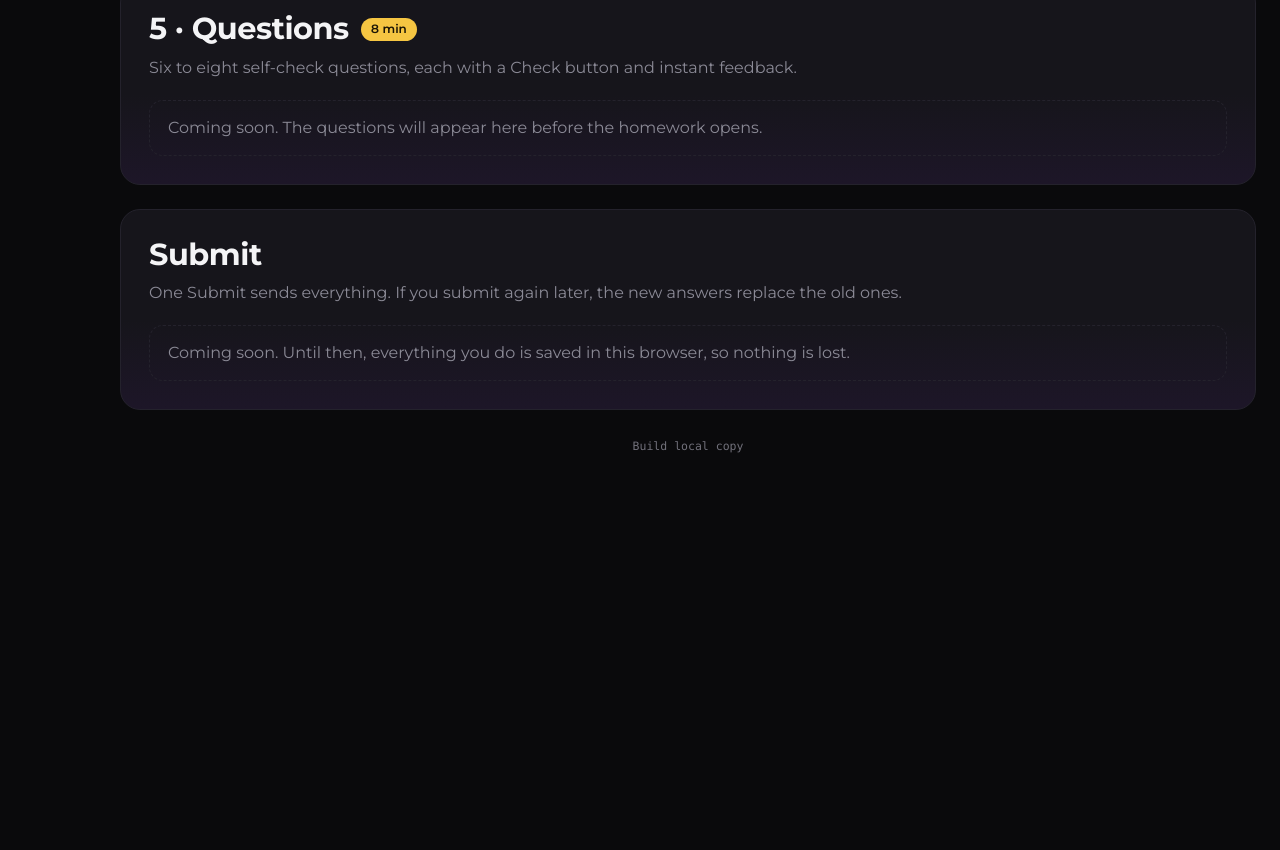
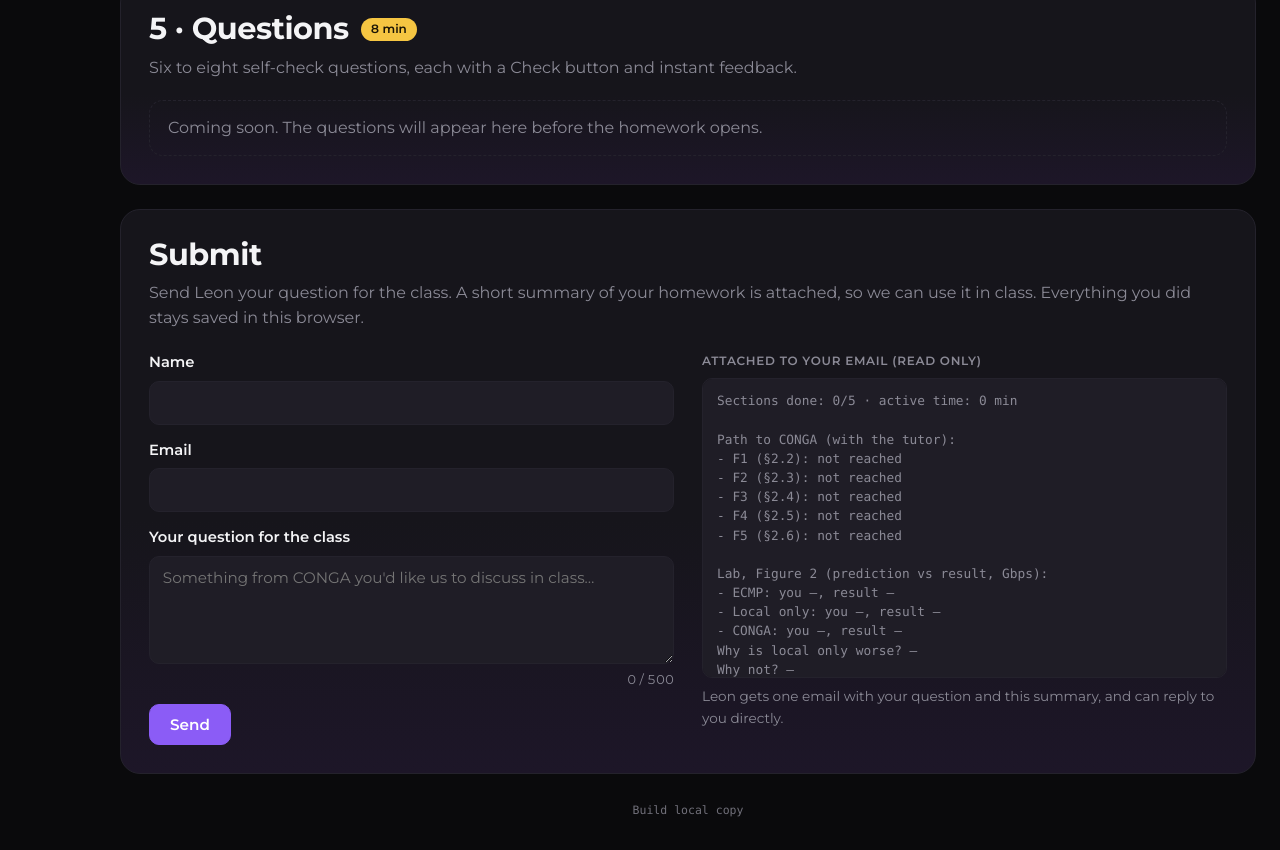
Before and after one commit to leonshumil/load_balancing, a plain HTML site: page site/public/hw/index.html in a window 1280 px wide. Shown: the part 4765-5615 px from the top of the page. Before the commit the page ends 5251 px from the top, so only its background shows below. Drawn offline with Linux system fonts and the light colour scheme; a web font is replaced by a local one.

Commit message:
feat: Submit emails Leon via Web3Forms (step 07): name, email, a question for the class, plus a short homework summary
- hw/js/submit/model.js (tests first, fetch mocked): validation (required, email shape, question
  10-500 chars), collect() reads each section's saved state through its own restore(), buildSummary()
  (progress, Path to CONGA per fork vs the paper, Lab Fig 2 predictions vs results, both answers;
  <= 2000 chars), the Web3Forms payload (subject, from_name, email + replyto = the student, botcheck
  honeypot) and send() (one POST, success:false / HTTP / network errors become a clear message)
- view: form in #submit with a live counter and inline errors, the read-only summary beside it;
  "Sending…", then "Sent. Thanks, see you in class." and a lock ("Send again" unlocks); on error the
  text is kept. Name, email and the question draft survive a reload
- shared/config.js: WEB3FORMS_KEY (public by design), empty until the key is set: Send then says so

Co-Authored-By: Claude Opus 5.5 <noreply@anthropic.com>

```diff
--- a/site/public/hw/hw.css
+++ b/site/public/hw/hw.css
@@ -478,3 +478,28 @@ textarea.input { resize: vertical; width: 100%; }
 
 /* sections not built yet (Questions: step 09, Submit: step 07) */
 .coming-soon { margin: 0; padding: 14px 18px; border: 1px dashed var(--border); border-radius: var(--radius-md); color: var(--muted); }
+
+/* ---------- Submit (step 07) ---------- */
+.sub-grid { display: grid; grid-template-columns: minmax(0, 1fr) minmax(0, 1fr); gap: 28px; align-items: start; }
+.sub-form { display: flex; flex-direction: column; gap: 14px; }
+.sub-fields { display: flex; flex-direction: column; gap: 14px; margin: 0; padding: 0; border: 0; min-width: 0; }
+.sub-fields:disabled { opacity: 0.7; }
+.sub-field { display: flex; flex-direction: column; gap: 6px; }
+.sub-label { font-weight: 600; font-size: 0.92rem; }
+.sub-field .input { width: 100%; }
+.sub-field .input[aria-invalid="true"] { border-color: var(--bad); }
+.sub-count { align-self: flex-end; color: var(--muted); font-size: 0.8rem; font-variant-numeric: tabular-nums; }
+.sub-count.is-over { color: var(--bad); }
+.sub-err { margin: 0; color: var(--bad); font-size: 0.85rem; }
+.sub-err:empty { display: none; }
+.sub-hp { position: absolute; left: -9999px; width: 1px; height: 1px; opacity: 0; }
+.sub-actions { display: flex; align-items: center; gap: 12px; flex-wrap: wrap; }
+.sub-status { margin: 0; font-size: 0.92rem; }
+.sub-status:empty { display: none; }
+.sub-status.is-ok { color: var(--ok); font-weight: 600; }
+.sub-status.is-bad { color: var(--bad); }
+.sub-attach { display: flex; flex-direction: column; gap: 8px; min-width: 0; }
+.sub-attach .label { margin: 0; }
+.sub-summary { margin: 0; max-height: 300px; overflow: auto; padding: 12px 14px; border: 1px solid var(--border); border-radius: var(--radius-sm);
+  background: var(--panel-raised); color: var(--muted); font: 0.8rem/1.5 var(--font-mono); white-space: pre-wrap; }
+.sub-note { margin: 0; color: var(--muted); font-size: 0.85rem; }
--- a/site/public/hw/index.html
+++ b/site/public/hw/index.html
@@ -202,9 +202,9 @@
       <section id="submit" class="part panel" aria-labelledby="submit-title">
         <header class="section-head">
           <div class="section-title-row"><h2 id="submit-title">Submit</h2></div>
-          <p class="subtitle">One Submit sends everything. If you submit again later, the new answers replace the old ones.</p>
+          <p class="subtitle">Send Leon your question for the class. A short summary of your homework is attached, so we can use it in class. Everything you did stays saved in this browser.</p>
         </header>
-        <p class="coming-soon">Coming soon. Until then, everything you do is saved in this browser, so nothing is lost.</p>
+        <div class="sub" data-submit><noscript><p class="coming-soon">Submit needs JavaScript.</p></noscript></div>
       </section>
 
       <footer class="build-stamp">Build <!--BUILD-->local copy<!--/BUILD--></footer>
--- /dev/null
+++ b/site/public/hw/js/submit/model.js
@@ -0,0 +1,139 @@
+// Submit by email (step 07): pure logic, no DOM. One email to Leon through Web3Forms
+// (https://docs.web3forms.com): no database. The access key is public by design.
+// Web3Forms uses `email` as the Reply-To; we also send `replyto` explicitly.
+
+import { FORKS, TREE } from "../path/model.js";
+import * as T from "../tutor/model.js";
+import * as L from "../lab/state.js";
+
+export const ENDPOINT = "https://api.web3forms.com/submit";
+export const QUESTION_MIN = 10;
+export const QUESTION_MAX = 500;
+export const SUMMARY_MAX = 2000;
+const SECTIONS = 5;
+const EMAIL = /^[^\s@]+@[^\s@]+\.[^\s@]{2,}$/;
+
+/** { ok, errors: { name?, email?, question? } } (messages are shown next to the fields). */
+export function validate({ name, email, question }) {
+  const errors = {};
+  if (!String(name ?? "").trim()) errors.name = "Please enter your name.";
+  const e = String(email ?? "").trim();
+  if (!e) errors.email = "Please enter your email.";
+  else if (!EMAIL.test(e)) errors.email = "That doesn't look like an email address.";
+  const q = String(question ?? "").trim();
+  if (q.length < QUESTION_MIN) errors.question = `Please write at least ${QUESTION_MIN} characters.`;
+  else if (q.length > QUESTION_MAX) errors.question = `Please keep it under ${QUESTION_MAX} characters.`;
+  return { ok: Object.keys(errors).length === 0, errors };
+}
+
+/** Whitespace collapsed; longer than `max` is cut with "…". */
+export function clip(text, max) {
+  const t = String(text ?? "").replace(/\s+/g, " ").trim();
+  return t.length <= max ? t : `${t.slice(0, max - 1)}…`;
+}
+
+const label = (id) => (id ? TREE[id].label : null);
+
+/**
+ * What the summary needs, read from the store (get(key, fallback)) through each section's own
+ * restore(), so a saved state from an older version can't break the email.
+ */
+export function collect(get) {
+  const done = get("hw:done", []);
+  const tutorRaw = get(T.STORE_KEY, null);
+  const labRaw = get(L.STORE_KEY, null);
+  let tutor = null;
+  if (tutorRaw) {
+    const s = T.restore(tutorRaw, () => "x");
+    if (s.mode) {
+      tutor = {
+        mode: s.mode,
+        forks: FORKS.map((f) => {
+          const fs = s.forks[f.id];
+          return { id: f.id, section: f.section, pick: label(fs.pick), paper: label(f.congaPick), properties: [...fs.properties] };
+        }),
+      };
+    }
+  }
+  let lab = null;
+  if (labRaw) {
+    const s = L.restore(labRaw);
+    const R = L.results(s, "fig2");
+    lab = {
+      fig2: ["ecmp", "localOnly", "conga"].map((k) => ({
+        label: L.SCHEME_LABEL[k],
+        predicted: Number.isFinite(s.predictions.fig2?.[k]) ? s.predictions.fig2[k] : null,
+        result: s.revealed.fig2?.[k] ? Math.round(R[k].total * 10) / 10 : null,
+      })),
+      fig2Why: s.answers.fig2Why ?? "",
+      whyNot: s.answers.whyNot ?? "",
+    };
+  }
+  return {
+    done: Array.isArray(done) ? done.length : 0,
+    total: SECTIONS,
+    seconds: Number(get("hw:time", 0)) || 0,
+    tutor,
+    lab,
+    questions: null, // step 09 (the partner's): add its score here once it exists
+  };
+}
+
+/** Plain text, at most SUMMARY_MAX characters; long answers are cut with "…". */
+export function buildSummary(d) {
+  const lines = [`Sections done: ${d.done}/${d.total} · active time: ${Math.floor((d.seconds ?? 0) / 60)} min`, ""];
+  if (!d.tutor) lines.push("Path to CONGA: not started");
+  else {
+    lines.push(`Path to CONGA (${d.tutor.mode === "live" ? "with the tutor" : "guided mode"}):`);
+    for (const f of d.tutor.forks) {
+      lines.push(f.pick
+        ? `- ${f.id} (${f.section}): ${f.pick} (paper: ${f.paper})${f.properties.length ? ` · ${f.properties.join(", ")}` : ""}`
+        : `- ${f.id} (${f.section}): not reached`);
+    }
+  }
+  lines.push("");
+  if (!d.lab) lines.push("Lab: not started");
+  else {
+    lines.push("Lab, Figure 2 (prediction vs result, Gbps):");
+    for (const r of d.lab.fig2) lines.push(`- ${r.label}: you ${r.predicted ?? "–"}, result ${r.result ?? "–"}`);
+    lines.push(`Why is local only worse? ${clip(d.lab.fig2Why, 450) || "–"}`);
+    lines.push(`Why not? ${clip(d.lab.whyNot, 450) || "–"}`);
+  }
+  if (d.questions) lines.push("", `Questions: ${d.questions.firstTry}/${d.questions.total} right on the first try`);
+  const text = lines.join("\n");
+  return text.length <= SUMMARY_MAX ? text : `${text.slice(0, SUMMARY_MAX - 1)}…`;
+}
+
+/** The JSON body for Web3Forms. Reply-To = the student's email, so Leon can just hit Reply. */
+export function payload({ key, name, email, question, summary }) {
+  const n = String(name ?? "").trim();
+  const e = String(email ?? "").trim();
+  return {
+    access_key: key ?? "",
+    subject: `CONGA homework: ${n}`,
+    from_name: "CONGA homework site",
+    name: n,
+    email: e,
+    replyto: e,
+    question: String(question ?? "").trim(),
+    summary: summary ?? "",
+    botcheck: false,
+  };
+}
+
+/** One POST, no retries. Always resolves to { ok, message }. */
+export async function send(body, fetchFn = globalThis.fetch) {
+  if (!body.access_key) return { ok: false, message: "Sending is not set up yet (no Web3Forms key). Your text is kept; tell the course staff." };
+  if (body.botcheck) return { ok: false, message: "Not sent." }; // honeypot filled: a bot
+  let res;
+  try {
+    res = await fetchFn(ENDPOINT, { method: "POST", headers: { "Content-Type": "application/json", Accept: "application/json" }, body: JSON.stringify(body) });
+  } catch {
+    return { ok: false, message: "We couldn't reach the email service. Check your connection and press Send again; your text is kept." };
+  }
+  let json = null;
+  try { json = await res.json(); } catch { /* not JSON */ }
+  const msg = json?.body?.message ?? json?.message ?? json?.error ?? null;
+  if (res.ok && json?.success) return { ok: true, message: msg ?? "Sent." };
+  return { ok: false, message: msg ?? `The email service answered ${res.status}. Your text is kept; try again later.` };
+}
--- /dev/null
+++ b/site/public/hw/js/submit/view.js
@@ -0,0 +1,123 @@
+// Submit (step 07): name, email and a question for the class, sent to Leon by email (Web3Forms)
+// with a short summary of the homework. Name, email and the question draft are kept in the store.
+import * as store from "../../../shared/store.js";
+import { WEB3FORMS_KEY } from "../../../shared/config.js";
+import { validate, collect, buildSummary, payload, send, QUESTION_MAX } from "./model.js";
+
+const KEY = "hw:submit";
+
+function h(tag, attrs = {}, ...children) {
+  const e = document.createElement(tag);
+  for (const [k, v] of Object.entries(attrs)) {
+    if (v === false || v == null) continue;
+    if (k === "class") e.className = v;
+    else if (k.startsWith("on")) e.addEventListener(k.slice(2), v);
+    else e.setAttribute(k, v === true ? "" : v);
+  }
+  e.append(...children.flat().filter((c) => c != null && c !== false));
+  return e;
+}
+
+export function initSubmit({ root }) {
+  if (!root) return;
+  const saved = store.get(KEY, {}) ?? {};
+  let sentAt = typeof saved.sentAt === "string" ? saved.sentAt : null;
+  const save = () => store.set(KEY, { name: name.value, email: email.value, question: question.value, sentAt });
+
+  const field = (id, labelText, control, hint) => {
+    const err = h("p", { class: "sub-err", id: `${id}-err` });
+    control.id = id;
+    control.setAttribute("aria-describedby", `${id}-err`);
+    return { el: h("div", { class: "sub-field" }, h("label", { class: "sub-label", for: id }, labelText), control, hint, err), err, control };
+  };
+  const name = h("input", { class: "input", type: "text", name: "name", autocomplete: "name", maxlength: "100", required: true });
+  const email = h("input", { class: "input", type: "email", name: "email", autocomplete: "email", maxlength: "200", required: true });
+  const question = h("textarea", { class: "input", name: "question", rows: "4", maxlength: String(QUESTION_MAX + 50), required: true,
+    placeholder: "Something from CONGA you'd like us to discuss in class…" });
+  const counter = h("span", { class: "sub-count", "aria-live": "polite" });
+  // honeypot: hidden from people, filled only by bots (then nothing is sent)
+  const botcheck = h("input", { type: "checkbox", name: "botcheck", tabindex: "-1", autocomplete: "off", class: "sub-hp", "aria-hidden": "true" });
+  name.value = saved.name ?? "";
+  email.value = saved.email ?? "";
+  question.value = saved.question ?? "";
+
+  const F = {
+    name: field("sub-name", "Name", name),
+    email: field("sub-email", "Email", email),
+    question: field("sub-question", "Your question for the class", question, counter),
+  };
+  const summaryBox = h("pre", { class: "sub-summary", "aria-label": "What will be attached" });
+  const sendBtn = h("button", { class: "btn btn-primary", type: "submit" }, "Send");
+  const status = h("p", { class: "sub-status", role: "status" });
+  const again = h("button", { class: "btn btn-ghost", type: "button", hidden: true, onclick: () => { sentAt = null; save(); render(); name.focus(); } }, "Send again");
+  const fields = h("fieldset", { class: "sub-fields" }, h("legend", { class: "visually-hidden" }, "Your details and question"), F.name.el, F.email.el, F.question.el, botcheck);
+  const form = h("form", { class: "sub-form", novalidate: true },
+    fields,
+    h("div", { class: "sub-actions" }, sendBtn, again, status));
+  root.replaceChildren(h("div", { class: "sub-grid" },
+    form,
+    h("div", { class: "sub-attach" }, h("p", { class: "label" }, "Attached to your email (read only)"), summaryBox,
+      h("p", { class: "sub-note" }, "Leon gets one email with your question and this summary, and can reply to you directly."))));
+
+  const refreshSummary = () => { summaryBox.textContent = buildSummary(collect(store.get)); };
+  const refreshCount = () => {
+    const n = question.value.trim().length;
+    counter.textContent = `${n} / ${QUESTION_MAX}`;
+    counter.classList.toggle("is-over", n > QUESTION_MAX);
+  };
+  const showErrors = (errors) => {
+    for (const [k, f] of Object.entries(F)) {
+      f.err.textContent = errors[k] ?? "";
+      if (errors[k]) f.control.setAttribute("aria-invalid", "true"); else f.control.removeAttribute("aria-invalid");
+    }
+  };
+
+  function render() {
+    const locked = !!sentAt;
+    fields.disabled = locked;
+    sendBtn.hidden = locked;
+    again.hidden = !locked;
+    if (locked) { status.className = "sub-status is-ok"; status.textContent = "Sent. Thanks, see you in class."; }
+    refreshCount();
+    refreshSummary();
+  }
+
+  for (const c of [name, email, question]) {
+    c.addEventListener("input", () => {
+      save();
+      if (c === question) refreshCount();
+      if (c.getAttribute("aria-invalid")) showErrors(validate({ name: name.value, email: email.value, question: question.value }).errors);
+    });
+  }
+  // the summary follows the rest of the page: refresh it whenever the student comes back here
+  root.addEventListener("focusin", refreshSummary);
+  new IntersectionObserver((es) => { if (es.some((e) => e.isIntersecting)) refreshSummary(); }).observe(root);
+
+  form.addEventListener("submit", async (e) => {
+    e.preventDefault();
+    if (sendBtn.disabled || sentAt) return;
+    const v = validate({ name: name.value, email: email.value, question: question.value });
+    showErrors(v.errors);
+    if (!v.ok) { status.className = "sub-status"; status.textContent = ""; F[Object.keys(v.errors)[0]].control.focus(); return; }
+    refreshSummary();
+    const body = { ...payload({ key: WEB3FORMS_KEY, name: name.value, email: email.value, question: question.value, summary: summaryBox.textContent }), botcheck: botcheck.checked };
+    sendBtn.disabled = true;
+    sendBtn.textContent = "Sending…";
+    status.className = "sub-status";
+    status.textContent = "";
+    const r = await send(body);
+    sendBtn.disabled = false;
+    sendBtn.textContent = "Send";
+    if (r.ok) {
+      sentAt = new Date().toISOString();
+      save();
+      render();
+      again.focus();
+    } else {
+      status.className = "sub-status is-bad";
+      status.textContent = `Not sent: ${r.message}`;
+    }
+  });
+
+  render();
+}
--- a/site/public/hw/main.js
+++ b/site/public/hw/main.js
@@ -6,6 +6,7 @@ import { scrollSpy } from "../shared/ui.js";
 import { initTutor } from "./js/tutor/view.js";
 import { initRead, initWatch } from "./js/sections/view.js";
 import { initLab } from "./js/lab/view.js";
+import { initSubmit } from "./js/submit/view.js";
 
 export const SECTIONS = ["read", "watch", "tutor", "lab", "questions"];
 
@@ -21,4 +22,5 @@ export function initPage() {
   initWatch({ section: document.getElementById("watch"), progress });
   initTutor({ root: document.querySelector("[data-tutor]"), badge: document.querySelector("[data-tutor-badge]"), progress });
   initLab({ root: document.querySelector("[data-lab]"), progress });
+  initSubmit({ root: document.querySelector("[data-submit]") });
 }
--- a/site/public/shared/config.js
+++ b/site/public/shared/config.js
@@ -1,4 +1,5 @@
-// Site configuration, shared by both sites. Public values only: no keys or secrets here.
+// Site configuration, shared by both sites. Public values only: no secrets here (the Web3Forms
+// access key below is public by design: it can only send email to its owner).
 
 /** Switch the AI tutor off (the Figure 1 section then runs in guided mode only). */
 export const TUTOR_ENABLED = true;
@@ -13,3 +14,6 @@ export const TUTOR_URL_LOCAL = "http://localhost:8787";
 export function tutorUrl(hostname = globalThis.location?.hostname ?? "") {
   return /^(localhost|127\.0\.0\.1)$/.test(hostname) ? TUTOR_URL_LOCAL : TUTOR_URL;
 }
+
+/** Submit (step 07) emails Leon through Web3Forms (https://web3forms.com). Empty = sending is off. */
+export const WEB3FORMS_KEY = "";
```
Also changed, not shown: site/public/hw/js/submit/model.test.js (added, +191 -0 lines).
